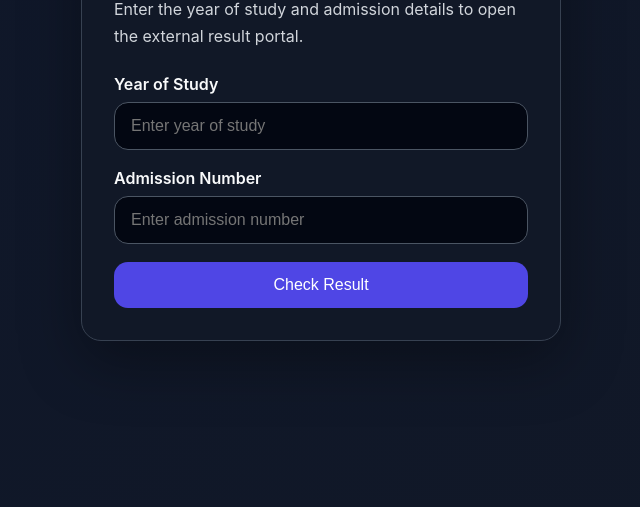
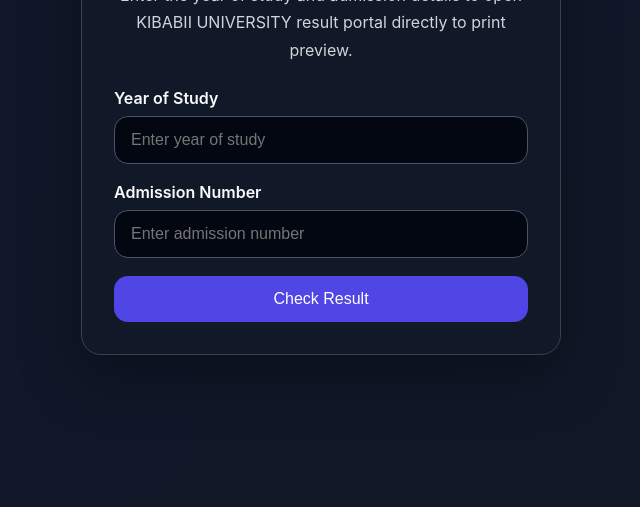
Before and after one commit to MukisuTech/portfolio, a plain HTML site: page kiburesults.html in a window 1280 px wide. Shown: the part 293-800 px from the top of the page, without its empty margins (319-959 px from the left). Drawn offline with Linux system fonts and the light colour scheme.

```diff
--- a/kiburesults.html
+++ b/kiburesults.html
@@ -9,7 +9,7 @@
 <body>
   <main class="container">
     <h1 align="center">KIBU RESULT REVEALED BY <a href="index.html" target="_blank">ZEBEDAYO MUKISU</a></h1>
-    <p>Enter the year of study and admission details to open the external result portal.</p>
+    <p align="center">Enter the year of study and admission details to open KIBABII UNIVERSITY result portal directly to print preview.</p>
 
     <form id="resultForm">
       <label for="year">Year of Study</label>
```
